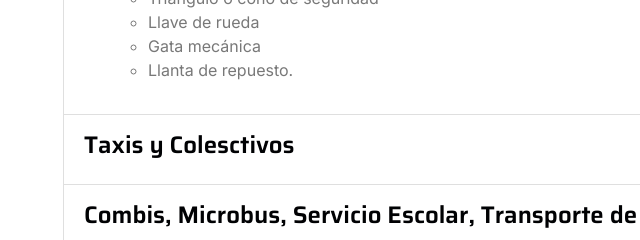
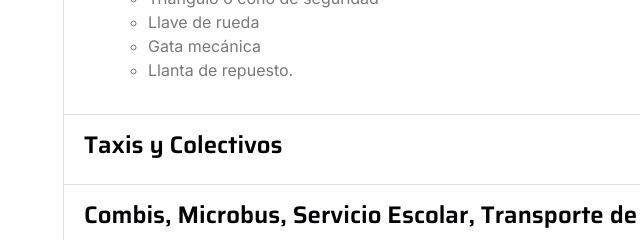
Before and after one commit to wilhelmXX16/central_page, a plain HTML site: page requisitos.html in a window 1280 px wide. Shown: the part 820-1060 px from the top of the page, 19-659 px from the left. Drawn offline with nearby package versions, Linux system fonts and the light colour scheme.

Commit message:
error word

```diff
--- a/requisitos.html
+++ b/requisitos.html
@@ -144,7 +144,7 @@
                         <div class="accordion-item">
                             <h2 class="accordion-header">
                                 <button class="accordion-button collapsed" type="button" data-bs-toggle="collapse" data-bs-target="#panelsStayOpen-collapseTwo" aria-expanded="false" aria-controls="panelsStayOpen-collapseTwo">
-                                    <h4>Taxis y Colesctivos</h4>
+                                    <h4>Taxis y Colectivos</h4>
                                 </button>
                             </h2>
                             <div id="panelsStayOpen-collapseTwo" class="accordion-collapse collapse">
```
